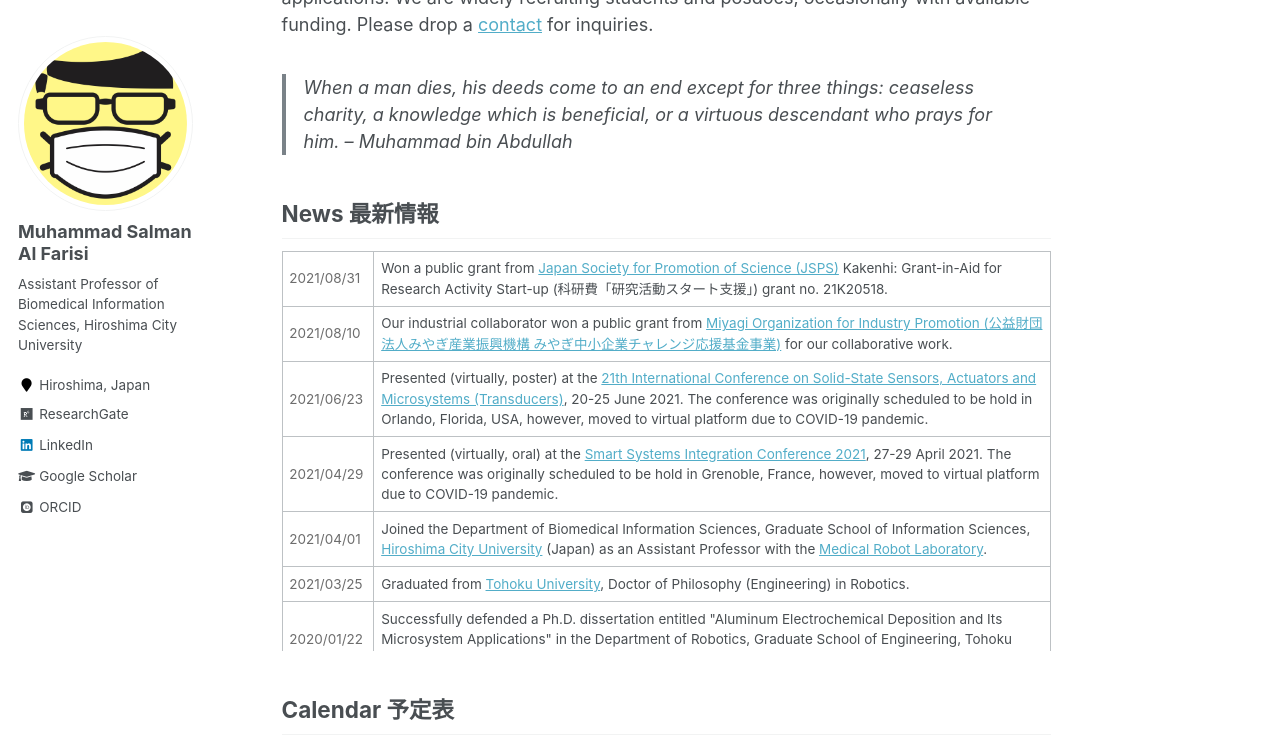
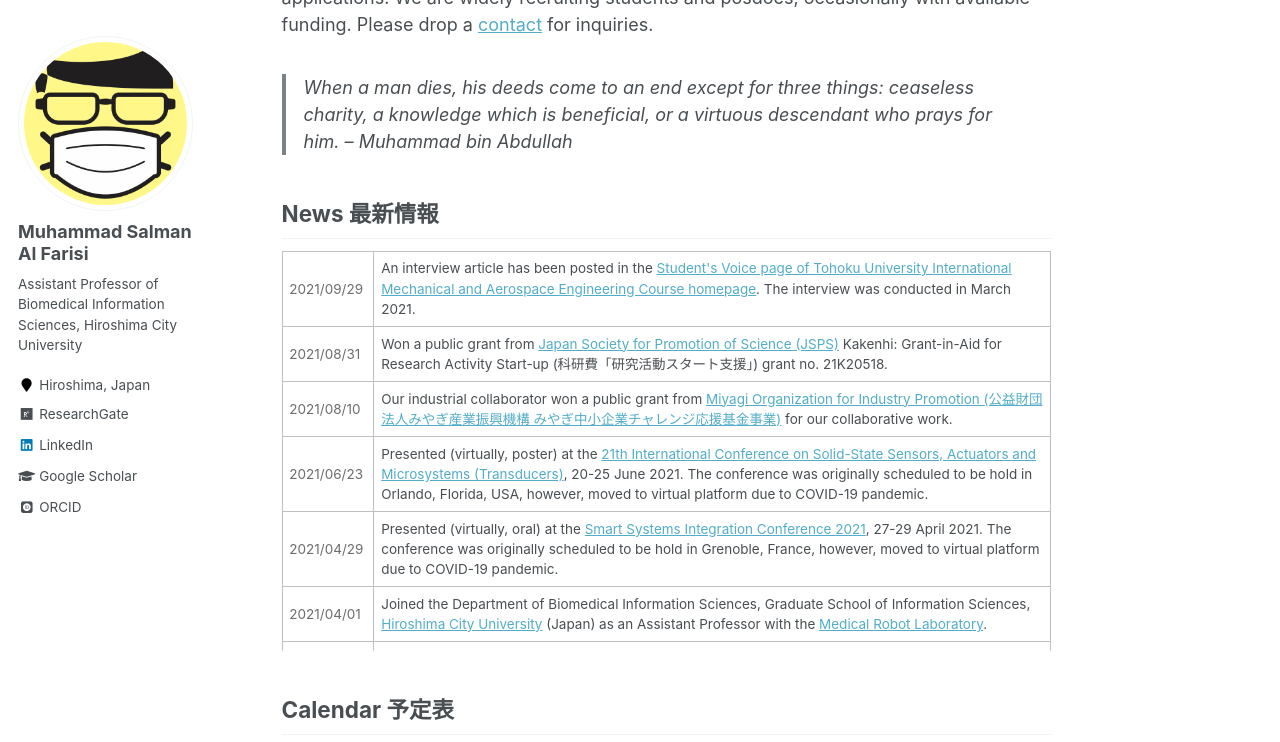
Before and after one commit to msalfarisi/msalfarisi.github.io, a Jekyll site: the page built from _pages/home.md, in a window 1280 px wide and 900 px high, scrolled down 457 px, cut to the strip 0-742 px from the top of the window. Built offline with Jekyll 4.4.1, drawn with Linux system fonts in a browser that asks for light colours; some web fonts are replaced.

Commit message:
Update home.md

```diff
--- a/_pages/home.md
+++ b/_pages/home.md
@@ -22,6 +22,10 @@ Welcome to the homepage of Muhammad Salman Al Farisi, an Assistant Professor at
 
 <div style="overflow-y: scroll; height:400px;">
  <table style="width:100%">
+  <tr>
+    <td style="color:#6d6d6d;">2021/09/29</td>
+    <td>An interview article has been posted in the <a href="http://www.imac.mech.tohoku.ac.jp/outline/voice.html">Student's Voice page of Tohoku University International Mechanical and Aerospace Engineering Course homepage</a>. The interview was conducted in March 2021.</td>
+  </tr>
   <tr>
     <td style="color:#6d6d6d;">2021/08/31</td>
     <td>Won a public grant from <a href="https://www.jsps.go.jp/">Japan Society for Promotion of Science (JSPS)</a> Kakenhi: Grant-in-Aid for Research Activity Start-up (科研費「研究活動スタート支援」) grant no. 21K20518.</td>
```
